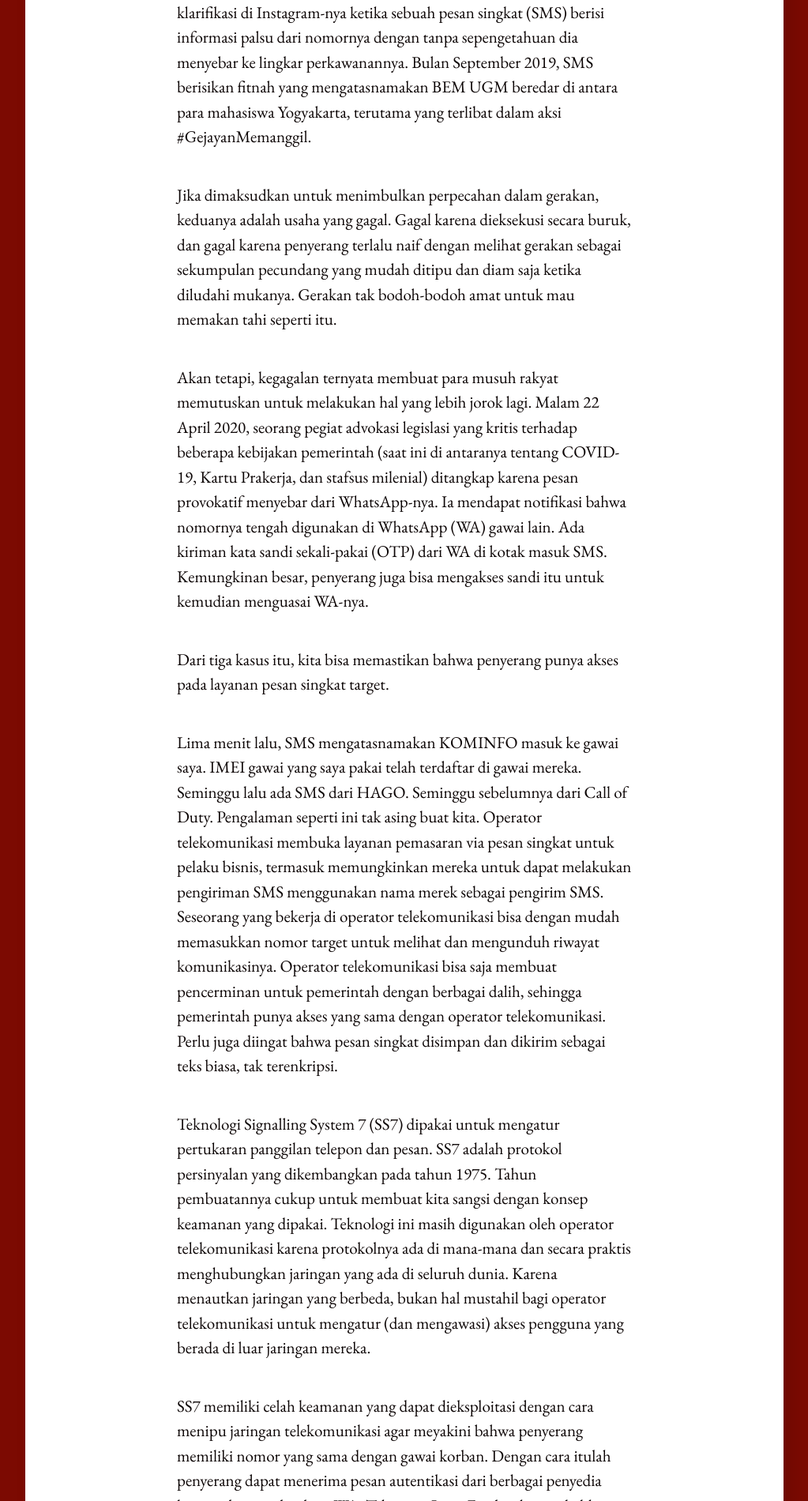
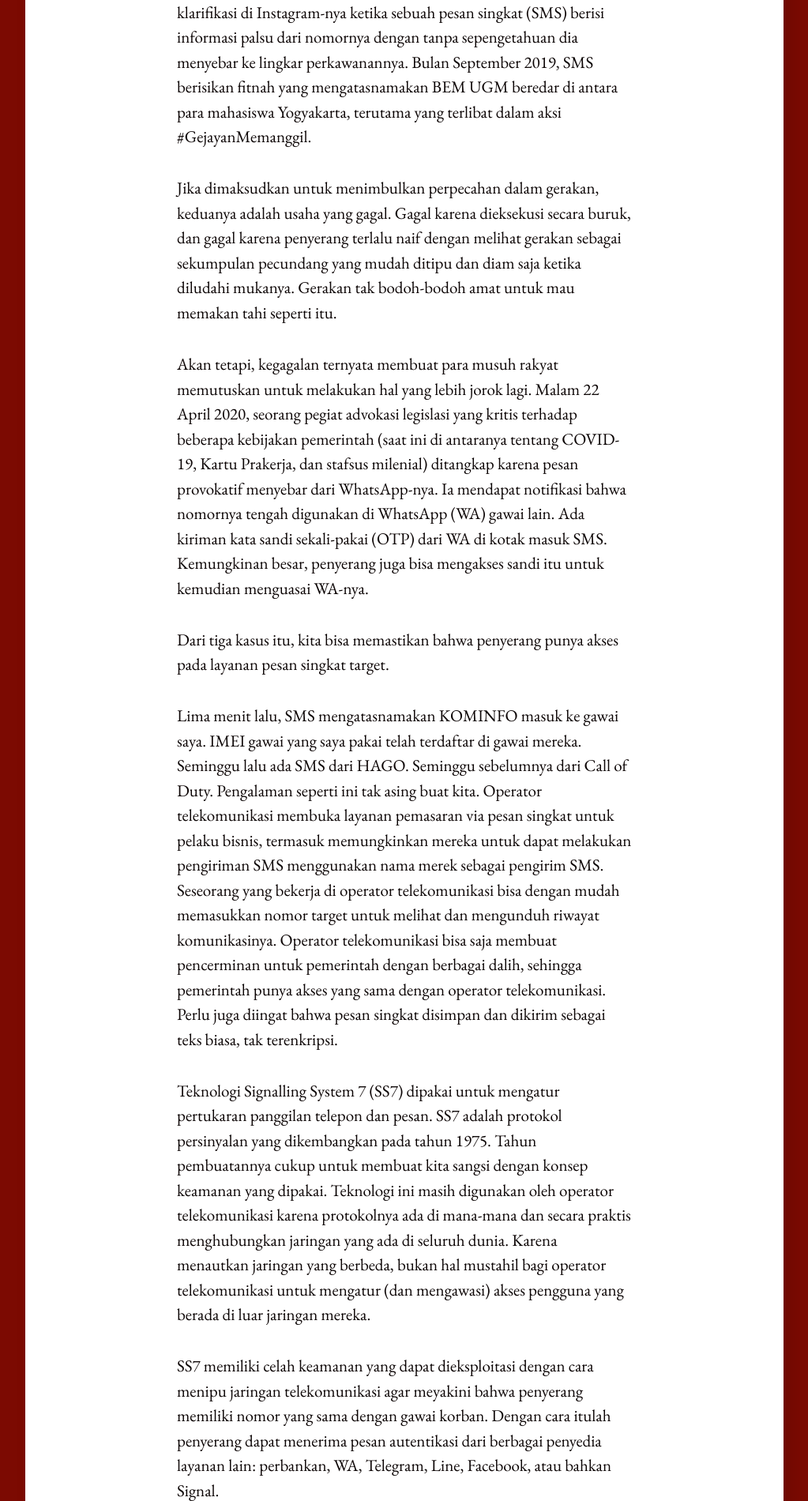
Before and after one commit to Berlawan/berlawan.github.io, a Jekyll site: the page built from _posts/2020-04-34-percaya-pada-operator-telekomunikasi-adalah-permasalahan.md, in a window 1280 px wide. Shown: the part 599-2499 px from the top of the page at 79% size, without its empty margins (128-1151 px from the left). Built offline with Jekyll 4.4.1, drawn with Linux system fonts in a browser that asks for light colours; comment, search, counter and statistics services are not loaded.

Commit message:
Update _article.scss

```diff
--- a/_sass/_article.scss
+++ b/_sass/_article.scss
@@ -23,7 +23,7 @@
 .post p {
   text-align: left;
   text-justify: inter-word;
-  margin-bottom:2em
+  margin-bottom: 1.6em
 }
 
 .post p:first-of-type,
```
